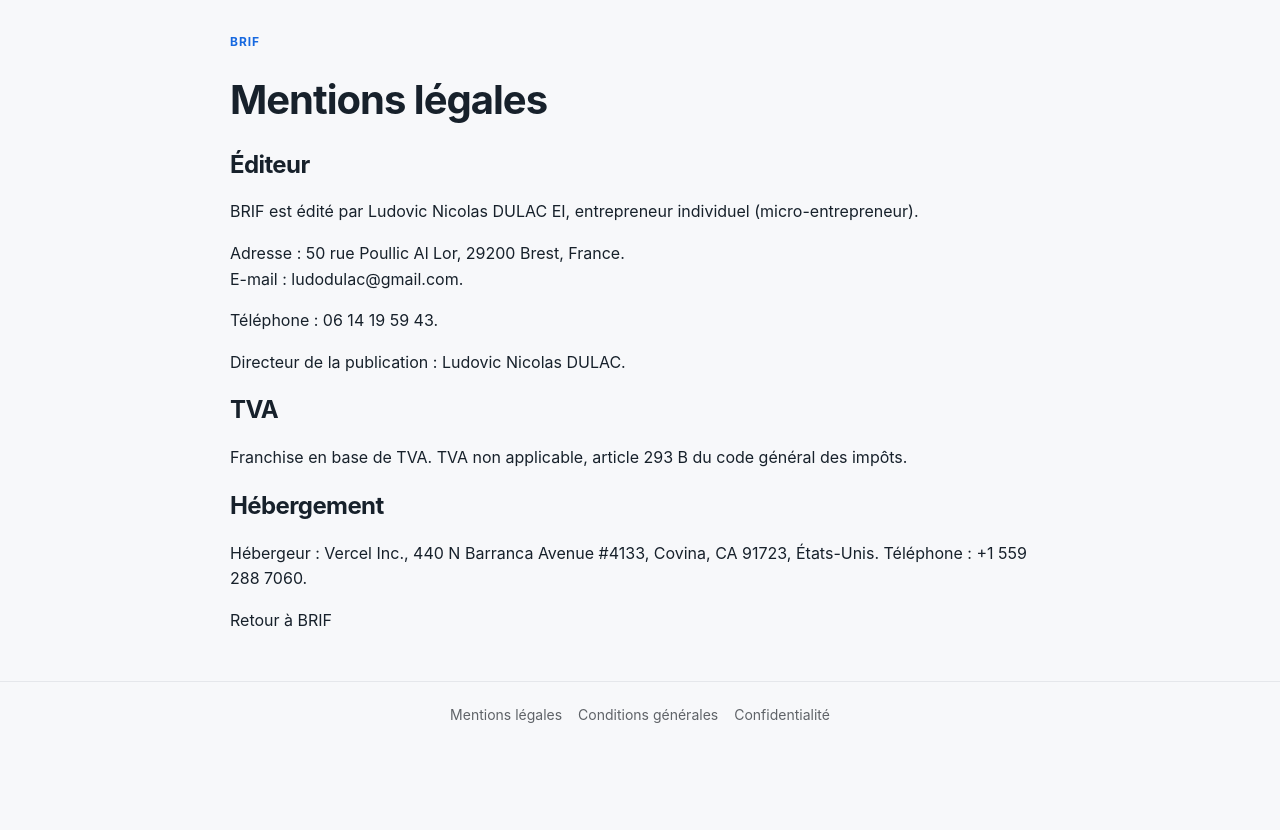
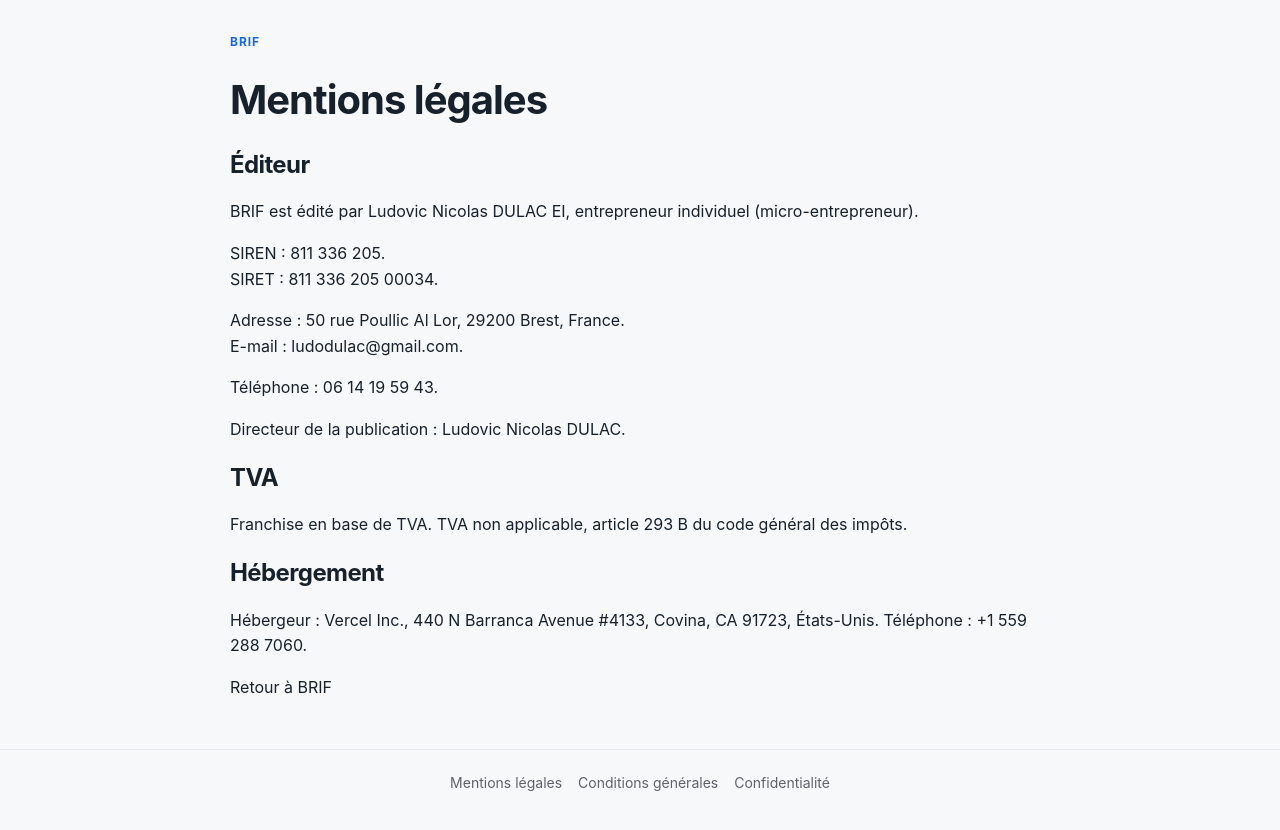
Before and after one commit to ludodulac/DROP-Service, a Next.js app: page /mentions-legales in a window 1280 px wide. Built offline with nearby package versions, Linux system fonts and the light colour scheme.

Commit message:
Complete BRIF legal identification

```diff
--- a/src/app/mentions-legales/page.tsx
+++ b/src/app/mentions-legales/page.tsx
@@ -5,6 +5,7 @@ export default function MentionsLegales() {
     <p className="eyebrow">BRIF</p><h1>Mentions légales</h1>
     <h2>Éditeur</h2>
     <p>BRIF est édité par Ludovic Nicolas DULAC EI, entrepreneur individuel (micro-entrepreneur).</p>
+    <p>SIREN : 811 336 205.<br/>SIRET : 811 336 205 00034.</p>
     <p>Adresse : 50 rue Poullic Al Lor, 29200 Brest, France.<br/>E-mail : ludodulac@gmail.com.</p>
     <p>Téléphone : 06 14 19 59 43.</p>
     <p>Directeur de la publication : Ludovic Nicolas DULAC.</p>
```
